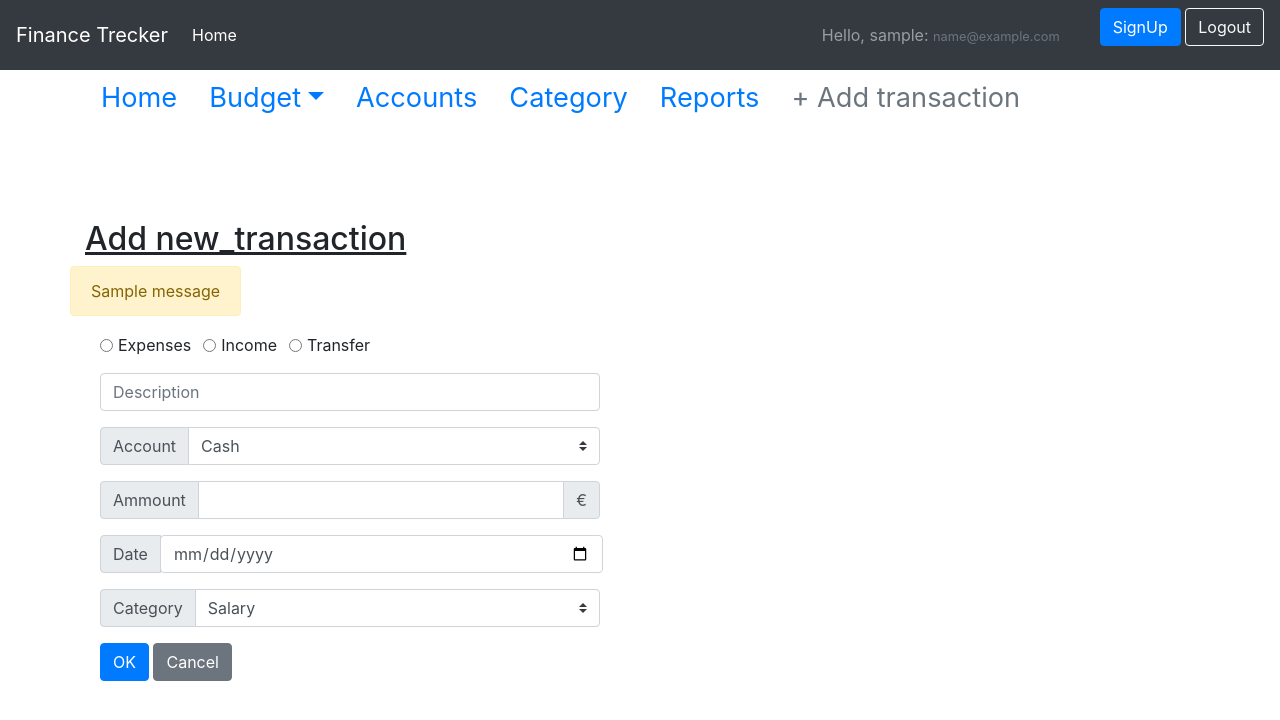
After one commit to AnastasiyaTur/My-First-Project-Finance-trecker, a Flask app: page /new_transaction in a window 1280 px wide. The commit adds this page. Shown: the top 720 px of the page. Run offline with Flask 3, Linux system fonts and the light colour scheme; a user stored in the database is signed in; tables that the repository leaves empty hold one stand-in row (values such as "Sample post"); one stand-in notice (Sample message) is shown.

Commit message:
Added create_new_transaction

```diff
--- a/create_admin.py
+++ b/create_admin.py
@@ -1,7 +1,8 @@
-#Здесь я создавала админа (по урокам в видео), чтобы проверить создается ли пользователь (из командной строки создавала)
+# Здесь я создавала админа (по урокам в видео), чтобы проверить создается ли
+# пользователь (из командной строки создавала)
 
+import sys
 from getpass import getpass
-import sys
 
 from database import db_session
 from webapp import create_app
@@ -12,7 +13,6 @@ app = create_app()
 with app.app_context():
     username = input('Enter your name:')
     email = input('Enter your email:')
-
     if User.query.filter(User.email == email).count():
         print('A user with the same email already exists')
         sys.exit(0)
--- a/webapp/__init__.py
+++ b/webapp/__init__.py
@@ -1,15 +1,13 @@
+from database import db_session
 from flask import Flask, flash, redirect, render_template, url_for
 from flask_login import LoginManager, current_user, login_user, logout_user
-
-from database import db_session
-from webapp.forms import LoginForm, SignUpForm
-from webapp.models import  User
+from webapp.forms import AddTransaction, CreateAccount, LoginForm, SignUpForm
+from webapp.models import AccountType, Budget, Transaction, User
 
 
 def create_app():
     app = Flask(__name__)
     app.config.from_pyfile('config.py')
-
 
     login_manager = LoginManager()
     login_manager.init_app(app)
@@ -22,18 +20,15 @@ def create_app():
     @app.route("/")
     def index():
         title = "Finance trecker"
-        description = "Here is the description of the application"
-        return render_template('index.html', page_title=title, description=description)
-
+        return render_template('index.html', page_title=title)
 
     @app.route("/login")
     def login():
         if current_user.is_authenticated:
-            return redirect (url_for('index'))
+            return redirect(url_for('index'))
         title = "Authorization"
         login_form = LoginForm()
         return render_template('login.html', page_title=title, form=login_form)
-
 
     @app.route("/process-login", methods=['POST'])
     def process_login():
@@ -45,7 +40,6 @@ def create_app():
                 login_user(user, remember=form.remember_me.data)
                 flash('Login successfully')
                 return redirect(url_for('index'))
-
         flash('The entered data is incorrect')
         return redirect(url_for('login'))
 
@@ -59,10 +53,10 @@ def create_app():
     def sign_up():
         title = "Registration"
         sign_up_form = SignUpForm()
-        return render_template('signup.html', page_title=title, form=sign_up_form)
+        return render_template('signup.html', page_title=title,
+                               form=sign_up_form)
 
-
-    @app.route("/process-signup", methods=['GET','POST'])
+    @app.route("/process-signup", methods=['GET', 'POST'])
     def process_signup():
         form = SignUpForm()
 
@@ -76,10 +70,72 @@ def create_app():
                 db_session.commit()
                 login_user(user)
                 flash('SignUp successfully')
+                return redirect(url_for('login'))
+        else:
+            for field, errors in form.errors.items():
+                for error in errors:
+                    flash(f'Error in field {getattr(form, field).label.text}: '
+                          f'{error}')
+        return redirect(url_for('sign_up'))
+
+    @app.route('/new_transaction')
+    def new_transaction():
+        title = "Add new_transaction"
+        transaction_form = AddTransaction()
+        return render_template('transaction.html', page_title=title,
+                               form=transaction_form)
+
+    @app.route("/process-create-transaction", methods=['GET', 'POST'])
+    def process_create_transaction():
+        form = AddTransaction()
+        try:
+            if form.validate_on_submit():
+                new_transaction = Transaction(
+                    account_type_id=form.account_type,
+                    budget_type_id=form.transaction_type,
+                    category_name=form.category_name,
+                    amount=form.amount,
+                    date_of_transaction=form.date_of_transaction)
+                db_session.add(new_transaction)
+                db_session.commit()
+                flash('A new transaction create successfully')
                 return redirect(url_for('index'))
+        except Exception as e:
+            print(e)
+        flash('An error has occurred. Data not saved')
+        return redirect(url_for('new_transaction'))
 
-        flash("A user already exists with that email address.")
-        return redirect(url_for('signup'))
+    @app.route('/accounts')
+    def accounts():
+        title = "Accounts"
+        return render_template('accountpage.html', page_title=title)
 
+    @app.route('/create_account')
+    def create_account():
+        title = "Create account"
+        create_account_form = CreateAccount()
+        return render_template('createaccount.html', page_title=title,
+                               form=create_account_form)
+
+    @app.route("/process_create_account", methods=['GET', 'POST'])
+    def process_create_account():
+        form = CreateAccount()
+
+        if form.validate_on_submit():
+            account = User.query.filter(AccountType.name == form.account_name.data).first()
+            print(account)
+            if account is None:
+                account = AccountType(name=form.account_name.data)
+                db_session.add(account)
+                db_session.commit()
+                flash('Create account successfully')
+                return redirect(url_for('accounts'))
+        flash('An error has occurred. Data not saved')
+        return redirect(url_for('create_account'))
+
+    @app.route('/category')
+    def category():
+        title = "Category"
+        return render_template('categorypage.html', page_title=title)
 
     return app
--- a/webapp/forms.py
+++ b/webapp/forms.py
@@ -1,17 +1,72 @@
 from flask_wtf import FlaskForm
-from wtforms import BooleanField, EmailField, PasswordField, StringField, SubmitField
-from wtforms.validators import DataRequired, Email
+from webapp.models import User
+from wtforms import (BooleanField, DateField, EmailField, FloatField,
+                     PasswordField, RadioField, SelectField, StringField,
+                     SubmitField, TextAreaField)
+from wtforms.validators import DataRequired, Email, EqualTo, ValidationError
+
 
 class LoginForm(FlaskForm):
-    username = StringField('Username', validators=[DataRequired()], render_kw={"class": "form-control"})
-    email = EmailField('Email', validators=[Email()], render_kw={"class": "form-control"})
-    password = PasswordField('Password', validators=[DataRequired()], render_kw={"class": "form-control"})
-    remember_me = BooleanField('Remember me', default=True, render_kw={"class": "form-check-input"})
+    # Create Login Form
+    username = StringField('Username', validators=[DataRequired()],
+                           render_kw={"class": "form-control"})
+    email = EmailField('Email', validators=[Email()],
+                       render_kw={"class": "form-control"})
+    password = PasswordField('Password', validators=[DataRequired()],
+                             render_kw={"class": "form-control"})
+    remember_me = BooleanField('Remember me', default=True,
+                               render_kw={"class": "form-check-input"})
     submit = SubmitField('Log in', render_kw={"class": "btn btn-primary"})
 
 
 class SignUpForm(FlaskForm):
-    username = StringField('Username', validators=[DataRequired()], render_kw={"class": "form-control"})
-    email = EmailField('Email', validators=[Email()], render_kw={"class": "form-control"})
-    password = PasswordField('Password', validators=[DataRequired()], render_kw={"class": "form-control"})
+    # Create form for registration a new user
+    username = StringField('Username', validators=[DataRequired()],
+                           render_kw={"class": "form-control"})
+    email = EmailField('Email', validators=[DataRequired(), Email()],
+                       render_kw={"class": "form-control"})
+    password = PasswordField('Password', validators=[DataRequired()],
+                             render_kw={"class": "form-control"})
+    password2 = PasswordField('Repeat password', validators=[DataRequired(),
+                              EqualTo('password')],
+                              render_kw={"class": "form-control"})
     submit = SubmitField('Sign up', render_kw={"class": "btn btn-primary"})
+
+    def validate_email(self, email):
+        users_count = User.query.filter_by(email=email.data).count()
+        if users_count > 0:
+            raise ValidationError('A user already exists with that email '
+                                  'address.')
+
+
+class AddTransaction(FlaskForm):
+    # Create form for add a new transaction
+    transaction_type = RadioField('Transaction type',
+                                  choices=['Expenses', 'Income', 'Transfer'],
+                                  render_kw={"class": "form-check-input"})
+    description = TextAreaField('Description', validators=[DataRequired()],
+                                render_kw={"class": "form-control"})
+    account_type = SelectField('Account type',
+                               choices=['Cash', 'Card', 'Bank'],
+                               render_kw={"class": "custom-select"})
+    amount = FloatField('Amount', validators=[DataRequired()],
+                        render_kw={"class": "form-control"})
+    date_of_transaction = DateField('Date', validators=[DataRequired()],
+                                    format='%Y-%m-%d',
+                                    render_kw={"class": "form-control"})
+    category_name = SelectField('Category',
+                                choices=['Salary', 'Groceries', 'Gift', 'Cafe',
+                                         'Transportation', 'Phone', 'Workout'],
+                                render_kw={"class": "custom-select"})
+    submit = SubmitField('Add', render_kw={"class": "btn btn-primary"})
+    cancel = SubmitField('Cancel', render_kw=({"class": "btn btn-secondary"},
+                                              {'formnovalidate': True}))
+
+
+class CreateAccount(FlaskForm):
+    # Create a new account
+    account_name = StringField('Account name', validators=[DataRequired()],
+                               render_kw={"class": "form-control"})
+    amount = FloatField('Amount', validators=[DataRequired()],
+                        render_kw={"class": "form-control"})
+    submit = SubmitField('Add', render_kw={"class": "btn btn-primary"})
--- a/webapp/templates/base.html
+++ b/webapp/templates/base.html
@@ -12,8 +12,12 @@
   </head>
   <body>
     {% include 'menu.html' %}
+
     <div class="container">
-    <h1>{{ page_title }}</h1>
+      {% if current_user.is_authenticated %}
+      {% include 'pageview.html' %}
+      {% endif %}
+      <ins><h2>{{ page_title }}</h2></ins>
         {% block content %} {% endblock %}
     </div>
 
--- a/webapp/templates/menu.html
+++ b/webapp/templates/menu.html
@@ -12,8 +12,8 @@
       </ul>
         <span class="navbar-text">
           {% if current_user.is_authenticated %}
-            {{ current_user.username }}:
-            {{ current_user.email }}
+            Hello, {{ current_user.username }}:
+            <small class="text-muted">{{ current_user.email }}</small>
           {% endif %}
         </span>
 
--- /dev/null
+++ b/webapp/templates/pageview.html
@@ -0,0 +1,40 @@
+<div style="height: 150px;">
+<ul class="nav nav-pills">
+  <li class="nav-item">
+    <a class="nav-link" style="font-size: 170%;" href="/">Home</a>
+  </li>
+
+
+  <li class="nav-item dropdown" >
+    <a class="nav-link dropdown-toggle" style="font-size: 170%;" data-toggle="dropdown" href="#" role="button" aria-haspopup="true" aria-expanded="false">Budget</a>
+    <div class="dropdown-menu">
+      <a class="dropdown-item" href="#">Income</a>
+      <div class="dropdown-divider"></div>
+      <a class="dropdown-item" href="#">Expenses</a>
+      <div class="dropdown-divider"></div>
+    </div>
+  </li>
+
+
+  <li class="nav-item">
+    <a class="nav-link" style="font-size: 170%;" href="/accounts">Accounts</a>
+  </li>
+
+
+  <li class="nav-item">
+    <a class="nav-link" style="font-size: 170%;" href="/category">Category</a>
+  </li>
+
+
+  <li class="nav-item">
+    <a class="nav-link" style="font-size: 170%;" href="#">Reports</a>
+  </li>
+
+
+  <li class="nav-item">
+    <a class="nav-link disabled" style="font-size: 170%;" href="/new_transaction">+ Add transaction</a>
+  </li>
+
+
+</ul>
+</div>
--- /dev/null
+++ b/webapp/templates/transaction.html
@@ -0,0 +1,93 @@
+{% extends "base.html" %}
+{% block content %}
+<div class="row">
+    {% with messages = get_flashed_messages() %}
+        {% if messages %}
+          <div class="alert alert-warning" role="alert">
+            {% for message in messages %}
+              {{ message }}<br>
+            {% endfor %}
+          </div>
+        {% endif %}
+    {% endwith %}
+</div>
+<div class="col-6">
+</div>
+
+<div class="col-6">
+    <form action="{{ url_for('process_create_transaction') }}", method="POST">
+        {{ form.hidden_tag() }}
+      <div class="input-group mb-3">
+        <div class="form-check form-check-inline">
+            <input class="form-check-input" type="radio" name="inlineRadioOptions" id="inlineRadio1" value="option1">
+            <label class="form-check-label" for="inlineRadio1">Expenses</label>
+        </div>
+        <div class="form-check form-check-inline">
+            <input class="form-check-input" type="radio" name="inlineRadioOptions" id="inlineRadio2" value="option2">
+            <label class="form-check-label" for="inlineRadio2">Income</label>
+        </div>
+        <div class="form-check form-check-inline">
+            <input class="form-check-input" type="radio" name="inlineRadioOptions" id="inlineRadio3" value="option3">
+            <label class="form-check-label" for="inlineRadio3">Transfer</label>
+        </div>
+      </div>
+
+        <div class="input-group mb-3" style="width: 500px">
+            <input class="form-control" type="text" placeholder="Description">
+        </div>
+
+        <div class="input-group mb-3" style="width: 500px">
+            <div class="input-group-prepend">
+              <label class="input-group-text" for="inputGroupSelect01">Account</label>
+            </div>
+            <select class="custom-select" id="inputGroupSelect01">
+              <option selected>Cash</option>
+              <option value="1">Card</option>
+              <option value="2">Bank</option>
+              <option value="3">Add new...</option>
+            </select>
+        </div>
+
+        <div class="input-group mb-3" style="width: 500px">
+            <div class="input-group-prepend">
+              <span class="input-group-text">Ammount</span>
+            </div>
+            <input type="text" class="form-control" aria-label="Amount">
+            <div class="input-group-append">
+              <span class="input-group-text">€</span>
+            </div>
+        </div>
+
+        <div class="input-group mb-3" >
+            <div class="input-group-prepend">
+                <span class="input-group-text">Date</span>
+            </div>
+            <div style="width: 443px" >
+                {{ form.date_of_transaction() }}
+            </div>
+        </div>
+
+        <div class="input-group mb-3" style="width: 500px">
+            <div class="input-group-prepend">
+              <label class="input-group-text" for="inputGroupSelect01">Category</label>
+            </div>
+            <select class="custom-select" id="inputGroupSelect01">
+              <option selected>Salary</option>
+              <option value="1">Groceries</option>
+              <option value="2">Gift</option>
+              <option value="3">Cafe</option>
+              <option value="4">Transportation</option>
+              <option value="5">Phone</option>
+              <option value="6">Workout</option>
+              <option value="7">Add new...</option>
+            </select>
+        </div>
+
+        <button type="submit" class="btn btn-primary">OK</button>
+        <button type="submit" class="btn btn-secondary">Cancel</button>
+
+    </form>
+
+</div>
+
+{% endblock %}
```
Also changed, not shown: add_account.py (added, +14 -0 lines), database.py (+3 -4 lines), webapp/models.py (+10 -5 lines), webapp/templates/accountpage.html (added, +71 -0 lines), webapp/templates/categorypage.html (added, +80 -0 lines), webapp/templates/createaccount.html (added, +34 -0 lines), webapp/templates/index.html (+15 -3 lines), webapp/templates/login.html (+5 -5 lines), webapp/templates/signup.html (+7 -3 lines), 1 other file.
